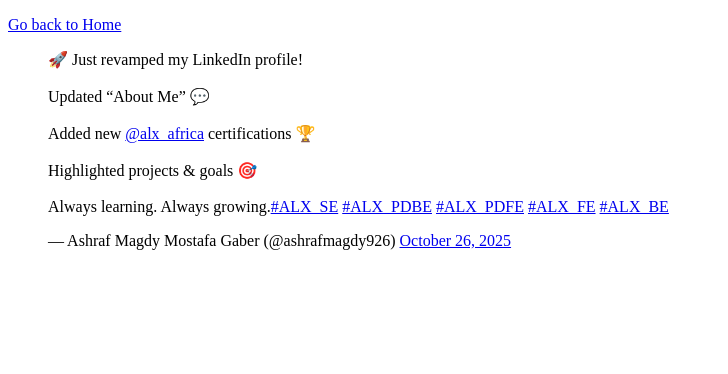
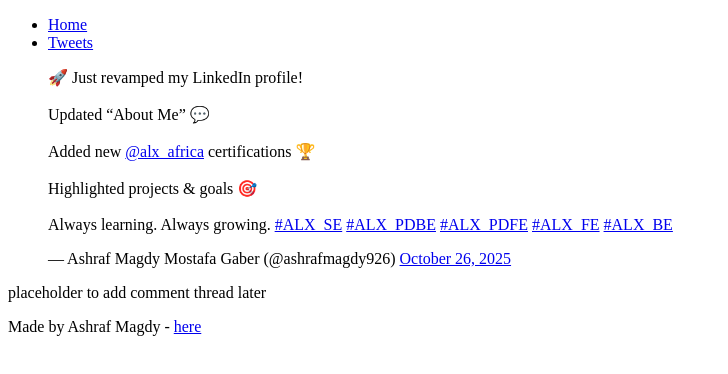
Before and after one commit to Ashraf-Magdy-Mostafa/My_First_Portfolio, a plain HTML site: page html_basic/tweets.html in a window 1280 px wide. Shown: the whole page, without its empty margins (0-728 px from the left). Drawn offline with Linux system fonts and the light colour scheme.

Commit message:
updated index/tweets to use semantic html tags

```diff
--- a/html_basic/tweets.html
+++ b/html_basic/tweets.html
@@ -6,8 +6,15 @@
     <title>Tweet</title>
   </head>
   <body>
-    <p><a href="index.html">Go back to Home</a></p>
+    <header>
+      <ul>
+        <li><a href="index.html">Home</a></li>
+        <li><a href="tweets.html">Tweets</a></li>
+      </ul>
+    </header>
 
+    <main>
+      <article>
         <blockquote class="twitter-tweet">
           <p lang="en" dir="ltr">
             🚀 Just revamped my LinkedIn profile!<br /><br />Updated “About Me”
@@ -16,7 +23,8 @@
               >@alx_africa</a
             >
             certifications 🏆<br /><br />Highlighted projects &amp; goals 🎯<br /><br />Always
-        learning. Always growing.<a
+            learning. Always growing.
+            <a
               href="https://twitter.com/hashtag/ALX_SE?src=hash&amp;ref_src=twsrc%5Etfw"
               >#ALX_SE</a
             >
@@ -43,10 +51,24 @@
             >October 26, 2025</a
           >
         </blockquote>
+
         <script
           async
           src="https://platform.twitter.com/widgets.js"
           charset="utf-8"
         ></script>
+      </article>
+
+      <aside>
+        <p>placeholder to add comment thread later</p>
+      </aside>
+    </main>
+
+    <footer>
+      <p>
+        Made by Ashraf Magdy -
+        <a href="https://www.google.com" target="_blank">here</a>
+      </p>
+    </footer>
   </body>
 </html>
```
Also changed, not shown: html_basic/index.html (+31 -8 lines). Lines whose indentation alone changed are shown as unchanged.
